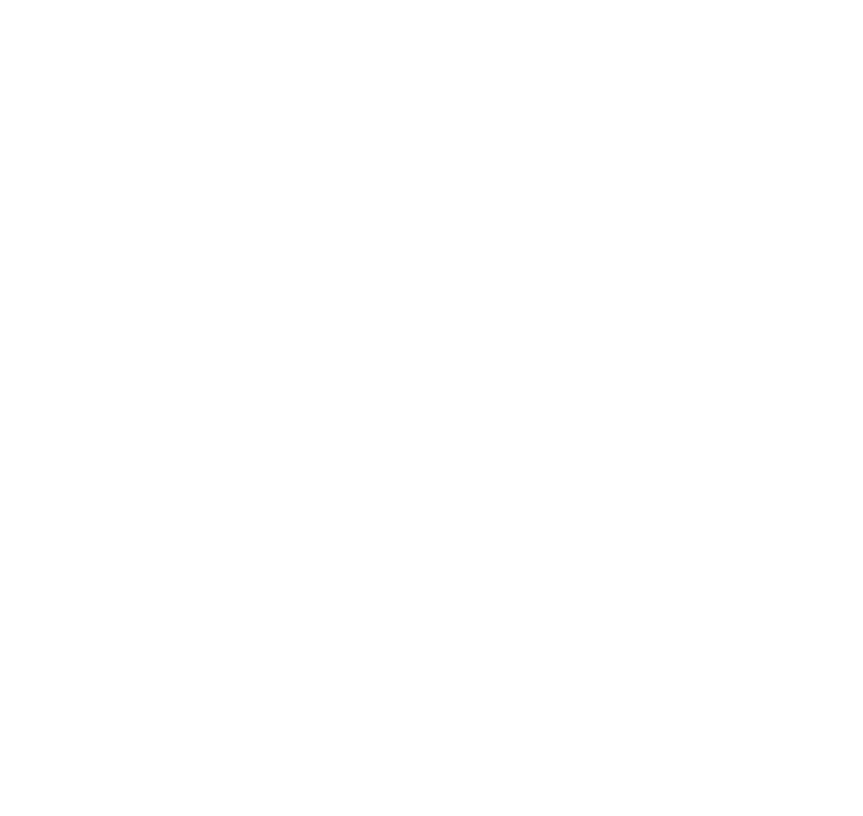
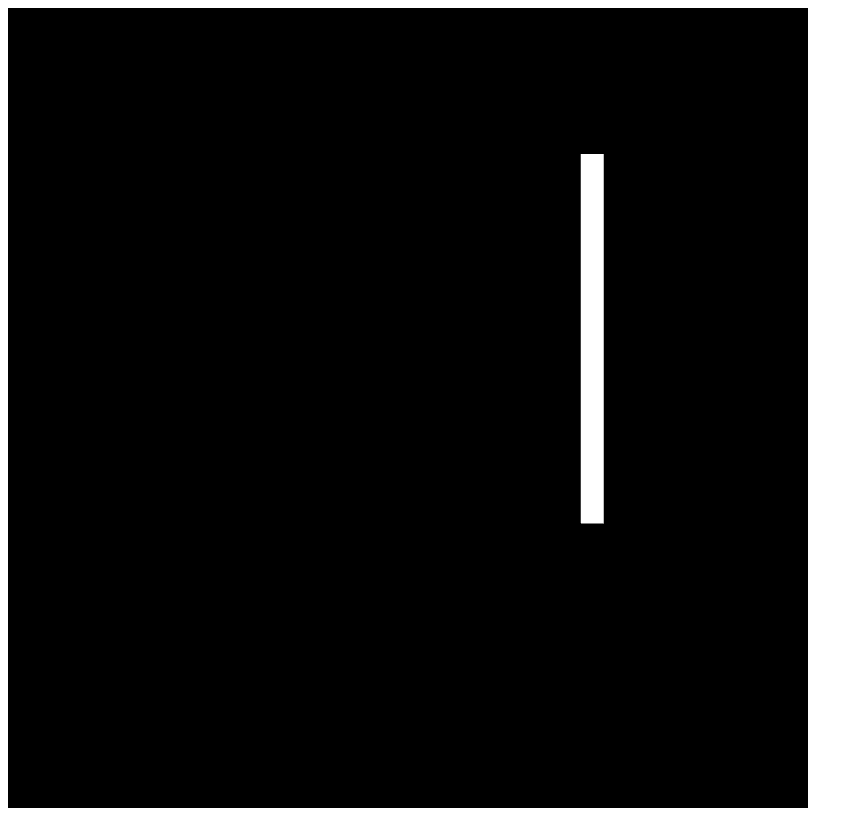
Before and after one commit to wgreenberg/gl-toys, a plain HTML site: page scanline/index.html in a window 1280 px wide. Shown: the whole page, without its empty margins (0-863 px from the left). Drawn offline with Linux system fonts and the light colour scheme.

Commit message:
scanline camera toy, it's not very good

```diff
--- /dev/null
+++ b/scanline/cube.js
@@ -0,0 +1,67 @@
+// low/high values of texture pct
+var l = 0;
+var h = 1;
+
+const CUBE = {
+    // x, y, z, u, v
+    verts: [
+       -1,  1,  1, h, l, //Al
+       -1,  1,  1, l, h, //Ah
+       -1,  1,  1, l, h, //A2
+        1,  1,  1, l, l, //B3
+        1,  1,  1, l, h, //B4
+        1,  1,  1, h, h, //B5
+       -1,  0,  1, h, h, //C6
+       -1,  0,  1, h, h, //C7
+       -1,  0,  1, l, l, //C8
+        1,  0,  1, l, h, //D9
+        1,  0,  1, h, h, //Dhl
+        1,  0,  1, l, h, //Dhh
+       -1,  1, -1, l, l, //Eh2
+       -1,  1, -1, l, l, //Eh3
+       -1,  1, -1, l, l, //Eh4
+        1,  1, -1, l, h, //Fh5
+        1,  1, -1, h, l, //Fh6
+        1,  1, -1, l, l, //Fh7
+       -1,  0, -1, h, l, //Gh8
+       -1,  0, -1, h, l, //Gh9
+       -1,  0, -1, h, l, //G2l
+        1,  0, -1, h, h, //H2h
+        1,  0, -1, h, l, //H22
+        1,  0, -1, h, h, //H23
+    ],
+    normals: [
+        0,  0,  1, //A0
+       -1,  0,  0, //A1
+        0,  1,  0, //A2
+        0,  0,  1, //B3
+        1,  0,  0, //B4
+        0,  1,  0, //B5
+        0,  0,  1, //C6
+       -1,  0,  0, //C7
+        0, -1,  0, //C8
+        0,  0,  1, //D9
+        1,  0,  0, //D10
+        0, -1,  0, //D11
+        0,  0, -1, //E12
+       -1,  0,  0, //E13
+        0,  1,  0, //E14
+        0,  0, -1, //F15
+        0,  1,  0, //F16
+        1,  0,  0, //F17
+        0,  0, -1, //G18
+       -1,  0,  0, //G19
+        0, -1,  0, //G20
+        0,  0, -1, //H21
+        1,  0,  0, //H22
+        0, -1,  0, //H23
+    ],
+    faces: [
+        0, 3, 6, 9, //ABCD FRONT
+        12, 15, 18, 21, //EFGH BACK
+        13, 1, 19, 7, //EAGC LEFT
+        17, 4, 22, 10, //FBHD RIGHT
+        2, 5, 14, 16, //ABEF TOP
+        8, 11, 20, 23, //CDGH BOT
+    ]
+}
--- /dev/null
+++ b/scanline/fragment.glsl
@@ -0,0 +1,12 @@
+precision mediump float;
+
+uniform sampler2D u_tex;
+uniform int u_time;
+
+varying vec2 v_uv;
+varying vec3 v_position;
+
+void main() {
+    vec3 a = v_position;
+    gl_FragColor = texture2D(u_tex, v_uv);
+}
--- a/scanline/index.html
+++ b/scanline/index.html
@@ -1,9 +1,14 @@
 <html>
 <head>
+<script src='../gl-matrix.js'></script>
+<script src='../gl-utils.js'></script>
+<script src='../camera.js'></script>
 <script src='./webcam-sampler.js'></script>
+<script src='./cube.js'></script>
+<script src='./index.js'></script>
 </head>
 <body>
-<canvas id=fuck></canvas>
+<canvas id=webgl></canvas>
 <video style='position: absolute; visibility: hidden;' id=video></video>
 </body>
 </html>
--- /dev/null
+++ b/scanline/index.js
@@ -0,0 +1,133 @@
+var CANVAS_HEIGHT = 800;
+var CANVAS_WIDTH = 800;
+var SCREEN_HEIGHT = 16;
+var SCREEN_WIDTH = 0.5;
+
+function createModel () {
+    var model = mat4.create();
+    var position = vec3.fromValues(16 * (pct - 1/2), -5, -30);
+    var size = vec3.fromValues(SCREEN_WIDTH, SCREEN_HEIGHT, 0);
+    mat4.translate(model, model, position);
+    mat4.scale(model, model, size);
+    return model;
+}
+
+var pct = 0;
+var time = 0;
+function update (gl, prog, camera) {
+    time++;
+    gl.clear(gl.COLOR_BUFFER_BIT | gl.DEPTH_BUFFER_BIT);
+    gl.clearColor(0, 0, 0, 1);
+
+    var view = mat4.create();
+    mat4.lookAt(view, camera.pos, camera.look, [0, 1, 0]); // y axis is up
+
+    var projection = mat4.create();
+    mat4.perspective(projection, 60 * Math.PI/180, 1, 0.1, 300); // random defaults
+
+    gl.bindBuffer(gl.ARRAY_BUFFER, vertBuffer);
+    var step = Float32Array.BYTES_PER_ELEMENT;
+    var total = 3 + 2;
+    var stride = step * total;
+    gl.vertexAttribPointer(prog.positionLocation, 3, gl.FLOAT, false, stride, 0);
+    gl.vertexAttribPointer(prog.uvLocation, 2, gl.FLOAT, false, stride, 3 * step);
+
+    gl.activeTexture(gl.TEXTURE0);
+    gl.bindTexture(gl.TEXTURE_2D, screenTex);
+
+    gl.uniformMatrix4fv(prog.viewLocation, false, view);
+    gl.uniformMatrix4fv(prog.projLocation, false, projection);
+    gl.uniform1i(prog.timeLocation, time);
+
+    pct = (Math.cos(time/8) + 1)/2;
+    gl.uniformMatrix4fv(prog.modelLocation, false, createModel());
+    gl.drawElements(gl.TRIANGLE_STRIP, 4, gl.UNSIGNED_BYTE, 0);
+    gl.drawElements(gl.TRIANGLE_STRIP, 4, gl.UNSIGNED_BYTE, 4);
+    gl.drawElements(gl.TRIANGLE_STRIP, 4, gl.UNSIGNED_BYTE, 8);
+    gl.drawElements(gl.TRIANGLE_STRIP, 4, gl.UNSIGNED_BYTE, 12);
+    gl.drawElements(gl.TRIANGLE_STRIP, 4, gl.UNSIGNED_BYTE, 16);
+    gl.drawElements(gl.TRIANGLE_STRIP, 4, gl.UNSIGNED_BYTE, 20);
+}
+
+function createTex (gl) {
+    var texId = gl.createTexture();
+    gl.bindTexture(gl.TEXTURE_2D, texId);
+    gl.texParameteri(gl.TEXTURE_2D, gl.TEXTURE_MIN_FILTER, gl.LINEAR);
+    gl.texParameteri(gl.TEXTURE_2D, gl.TEXTURE_MAG_FILTER, gl.LINEAR);
+
+    gl.texParameteri(gl.TEXTURE_2D, gl.TEXTURE_WRAP_S, gl.CLAMP_TO_EDGE);
+    gl.texParameteri(gl.TEXTURE_2D, gl.TEXTURE_WRAP_T, gl.CLAMP_TO_EDGE);
+
+    gl.bindTexture(gl.TEXTURE_2D, texId);
+
+    var emptyData = new Uint8Array(4);
+    gl.texImage2D(gl.TEXTURE_2D, 0, gl.RGBA, 1, 1, 0, gl.RGBA, gl.UNSIGNED_BYTE, emptyData);
+
+    return texId;
+}
+
+var vertBuffer, elementsBuffer;
+function setupModel (gl) {
+    vertBuffer = gl.createBuffer();
+    gl.bindBuffer(gl.ARRAY_BUFFER, vertBuffer);
+    var verts = Float32Array.from(CUBE.verts);
+    gl.bufferData(gl.ARRAY_BUFFER, verts, gl.STATIC_DRAW);
+
+    elementBuffer = gl.createBuffer();
+    gl.bindBuffer(gl.ELEMENT_ARRAY_BUFFER, elementBuffer);
+    var indxs = Uint8Array.from(CUBE.faces);
+    gl.bufferData(gl.ELEMENT_ARRAY_BUFFER, indxs, gl.STATIC_DRAW);
+}
+
+var screenTex;
+window.onload = function () {
+    var canvas = document.getElementById('webgl');
+    canvas.width = CANVAS_WIDTH;
+    canvas.height = CANVAS_HEIGHT;
+
+    var gl = canvas.getContext('webgl');
+    gl.viewport(0, 0, CANVAS_WIDTH, CANVAS_HEIGHT);
+    gl.enable(gl.DEPTH_TEST);
+    gl.depthFunc(gl.LESS);
+
+    var prog = createProgram(gl, 'vertex.glsl', 'fragment.glsl');
+    if (!prog)
+        return;
+    prog.positionLocation = gl.getAttribLocation(prog, "a_position");
+    gl.enableVertexAttribArray(prog.positionLocation);
+
+    prog.uvLocation = gl.getAttribLocation(prog, "a_uv");
+    gl.enableVertexAttribArray(prog.uvLocation);
+
+    prog.modelLocation = gl.getUniformLocation(prog, "u_model");
+    prog.timeLocation = gl.getUniformLocation(prog, "u_time");
+    prog.viewLocation = gl.getUniformLocation(prog, "u_view");
+    prog.projLocation = gl.getUniformLocation(prog, "u_proj");
+
+    gl.useProgram(prog);
+
+    screenTex = createTex(gl);
+    setupModel(gl);
+    setupWebcamSampler();
+    var camera = setupCamera({
+        initialAngle: -90,
+        speed: 3,
+        turnRate: 10,
+    });
+
+    function mainloop() {
+        var scanwidth = 5;
+        if (window.scanCols) {
+            var data = window.scanCols(1 - pct, scanwidth);
+            var d_w = scanwidth;
+            var d_h = (data.length / (4 * d_w));
+
+            gl.bindTexture(gl.TEXTURE_2D, screenTex);
+            gl.texImage2D(gl.TEXTURE_2D, 0, gl.RGBA, d_w, d_h, 0, gl.RGBA, gl.UNSIGNED_BYTE, data);
+        }
+        update(gl, prog, camera);
+        window.requestAnimationFrame(mainloop);
+    }
+
+    mainloop();
+}
--- /dev/null
+++ b/scanline/vertex.glsl
@@ -0,0 +1,15 @@
+attribute vec3 a_position;
+attribute vec2 a_uv;
+
+uniform mat4 u_model;
+uniform mat4 u_view;
+uniform mat4 u_proj;
+
+varying vec3 v_position;
+varying vec2 v_uv;
+
+void main() {
+    v_position = a_position;
+    v_uv = a_uv;
+    gl_Position = u_proj * u_view * u_model * vec4(a_position, 1.0);
+}
--- a/scanline/webcam-sampler.js
+++ b/scanline/webcam-sampler.js
@@ -1,5 +1,3 @@
-var CANVAS_WIDTH = 800;
-var CANVAS_HEIGHT = 500;
 navigator.getUserMedia = navigator.getUserMedia || navigator.webkitGetUserMedia || navigator.mozGetUserMedia || navigator.msGetUserMedia || navigator.oGetUserMedia;
 
 // random grayscale conversion from https://software.intel.com/en-us/html5/hub/blogs/using-the-getusermedia-api-with-the-html5-video-and-canvas-elements
@@ -8,76 +6,29 @@ function getIntensity (r, g, b) {
 }
 
 function setupWebcamSampler () {
+    var IMG_WIDTH = 50;
+    var IMG_HEIGHT = 50;
     var video = document.getElementById('video');
     var blit = document.createElement('canvas');
-    var buffer = document.createElement('canvas');
-    var canvas = document.getElementById('fuck');
-    canvas.height = CANVAS_HEIGHT;
-    canvas.width = CANVAS_WIDTH;
-    buffer.height = CANVAS_HEIGHT;
-    buffer.width = CANVAS_WIDTH;
-    blit.height = CANVAS_HEIGHT;
-    blit.width = CANVAS_WIDTH;
+    blit.height = IMG_HEIGHT;
+    blit.width = IMG_WIDTH;
     var blitCtx = blit.getContext('2d');
-    var canvasCtx = canvas.getContext('2d');
-    var bufferCtx = buffer.getContext('2d');
 
-    window.draw = function () {
-        canvasCtx.drawImage(buffer, 0, 0);
-    };
     navigator.getUserMedia({video: true, audio: false}, function (stream) {
         video.src = window.URL.createObjectURL(stream);
         video.play();
 
-        window.scanRows = function (row, n_rows) {
-            n_rows = Math.min(n_rows, CANVAS_HEIGHT - row);
-            blitCtx.drawImage(video, 0, 0, CANVAS_WIDTH, CANVAS_HEIGHT);
-            var vImg = blitCtx.getImageData(0, row, CANVAS_WIDTH, n_rows);
-            var bImg = bufferCtx.getImageData(0, 0, CANVAS_WIDTH, CANVAS_HEIGHT);
-            var stride = 4;
-            var start = row * (CANVAS_WIDTH * stride);
-            for (var i=0; i<(CANVAS_WIDTH * n_rows) * stride; i++) {
-                bImg.data[start + i] = vImg.data[i];
-            }
-            bufferCtx.putImageData(bImg, 0, 0);
-            return [];
-        };
-
-        window.scanCols = function (col, n_cols) {
-            n_cols = Math.min(n_cols, CANVAS_WIDTH - col);
-            blitCtx.drawImage(video, 0, 0, CANVAS_WIDTH, CANVAS_HEIGHT);
-            var vImg = blitCtx.getImageData(col, 0, n_cols, CANVAS_HEIGHT);
-            var bImg = bufferCtx.getImageData(0, 0, CANVAS_WIDTH, CANVAS_HEIGHT);
-            var stride = 4;
-            var start = col * stride;
-            for (var i=0; i < CANVAS_HEIGHT; i++) {
-                for (var j=0; j < n_cols * stride; j++) {
-                    bImg.data[(CANVAS_WIDTH * stride * i) + start + j] = vImg.data[j + (i * n_cols * stride)];
-                }
-            }
-            bufferCtx.putImageData(bImg, 0, 0);
-            return [];
+        window.scanCols = function (pct, n_cols) {
+            var col = Math.floor(pct * IMG_WIDTH);
+            n_cols = Math.min(n_cols, IMG_WIDTH - col);
+            blitCtx.drawImage(video, 0, 0, IMG_WIDTH, IMG_HEIGHT);
+            var vImg = blitCtx.getImageData(col, 0, n_cols, IMG_HEIGHT);
+            return Uint8Array.from(vImg.data);
         };
 
         video.addEventListener('ended', function () {
-            window.scanRow = null;
+            window.scanRows = null;
+            window.scanCols = null;
         });
     }, function (e) { console.log('your webcam dont work:', e); });
 }
-
-window.onload = function () {
-    setupWebcamSampler();
-    function mainloop () {
-        window.draw();
-        window.requestAnimationFrame(mainloop);
-    }
-    var i=0;
-    var scanheight = 5;
-    setInterval(function () {
-        if (window.scanRows) {
-            i += scanheight;
-            window.scanCols(i % CANVAS_WIDTH, scanheight);
-        }
-    }, 0);
-    mainloop();
-};
```
